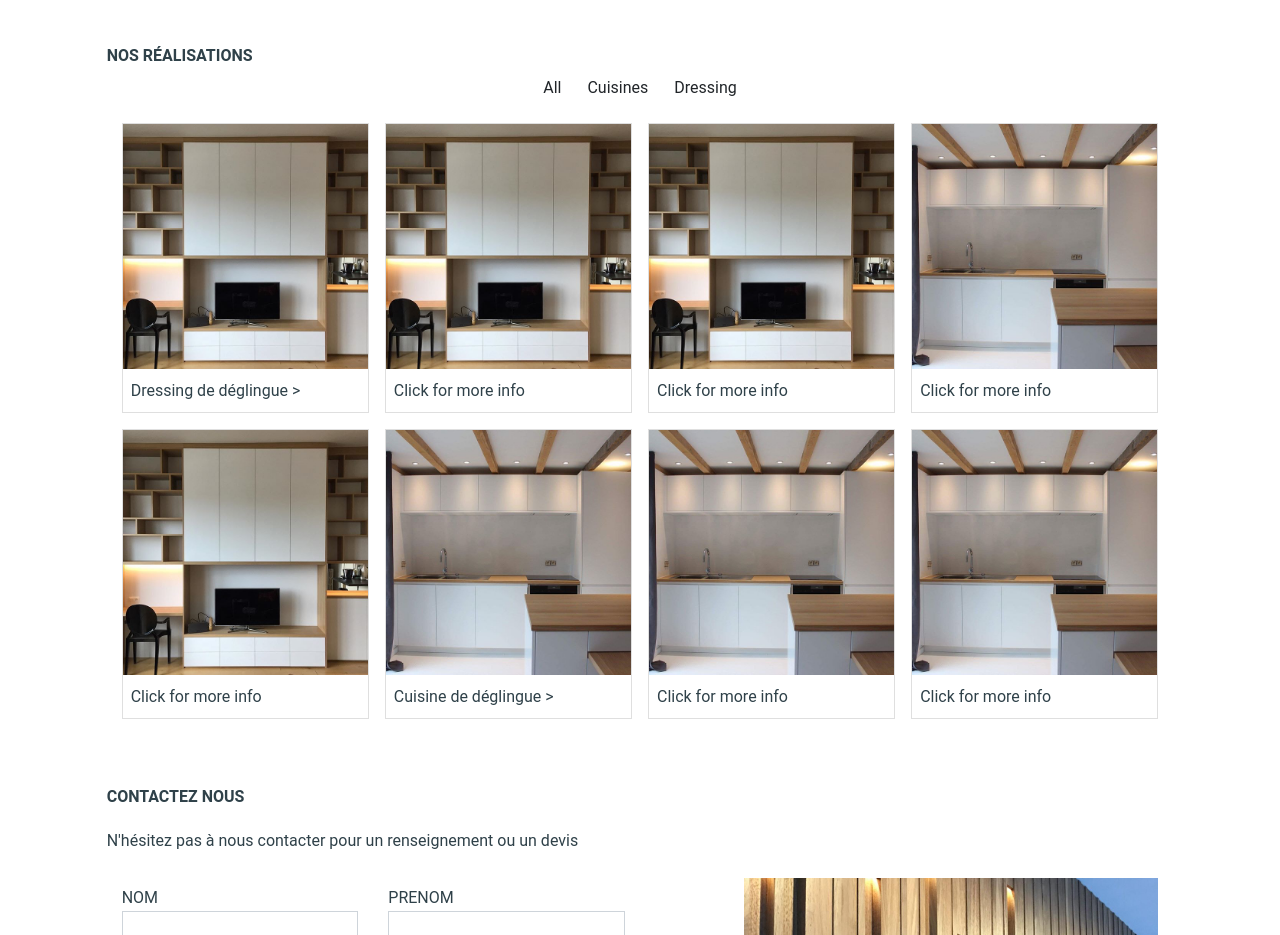
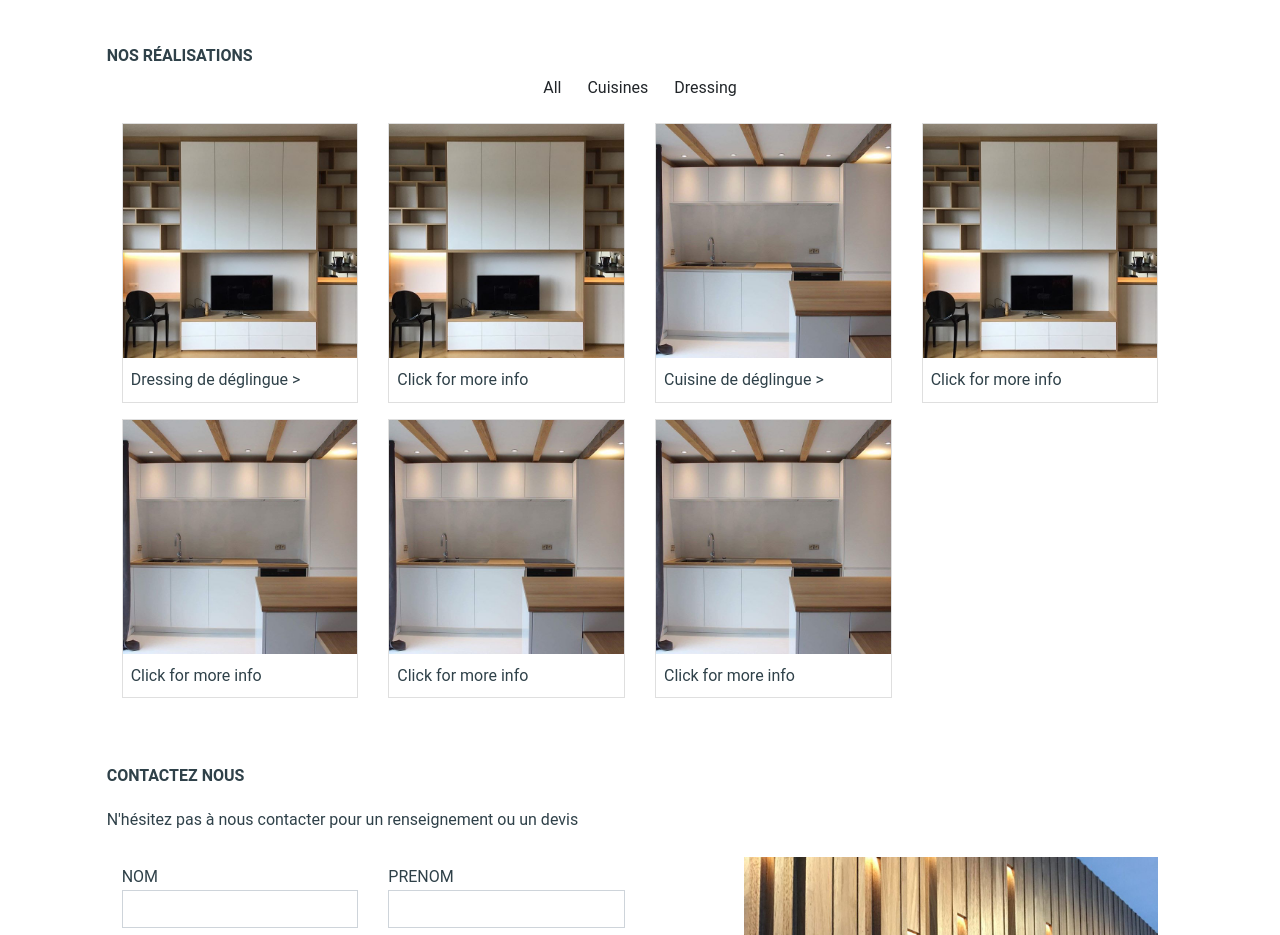
Before and after one commit to MCambie/m_bois, a plain HTML site: page index.html in a window 1280 px wide. Shown: the part 1180-2115 px from the top of the page. Drawn offline with nearby package versions, Linux system fonts and the light colour scheme.

Commit message:
everything ok normally

```diff
--- a/index.html
+++ b/index.html
@@ -112,8 +112,8 @@
           <!-- Grid row -->
 
           <!-- Grid row -->
-          <div class="gallery" id="gallery">
-            <div class="mb-3 pics animation all dressing" >
+          <div class="gallery row align-items-center" id="gallery">
+            <div class="col-lg-3 col-md-3 col-12 mb-3 pics animation all dressing" >
               <a data-toggle="modal" data-target="#modal">
                 <div class="card" >
                   <img class="card-img-top gallery-img img-fluid" src="img/62649967_345999072733673_967595419692788755_n.jpg" alt="Card image cap">
@@ -128,7 +128,20 @@
             <!-- Grid column -->
 
             <!-- Grid column -->
-            <div class="mb-3 pics animation all dressing" >
+            <!-- <div class="mb-3 pics animation all dressing" >
+              <a data-toggle="modal" data-target="#modal">
+                <div class="card" >
+                  <img class="card-img-top gallery-img img-fluid" src="img/62649967_345999072733673_967595419692788755_n.jpg" alt="Card image cap">
+                  <div class="card-body">
+                    <p class="card-text">Click for more info</p>
+                  </div>
+                </div>
+              </a>
+            </div> -->
+            <!-- Grid column -->
+
+            <!-- Grid column -->
+            <div class="col-lg-3 col-md-3 col-12 mb-3 pics animation all dressing" >
               <a data-toggle="modal" data-target="#modal">
                 <div class="card" >
                   <img class="card-img-top gallery-img img-fluid" src="img/62649967_345999072733673_967595419692788755_n.jpg" alt="Card image cap">
@@ -141,7 +154,20 @@
             <!-- Grid column -->
 
             <!-- Grid column -->
-            <div class="mb-3 pics animation all dressing" >
+            <div class="col-lg-3 col-md-3 col-12 mb-3 pics animation all cuisine" >
+              <a data-toggle="modal" data-target="#modal2">
+                <div class="card" >
+                  <img class="card-img-top gallery-img img-fluid" src="img/37982645_2171012886489331_1296296944695508992_n.jpg" alt="Card image cap">
+                  <div class="card-body">
+                    <p class="card-text">Cuisine de déglingue ></p>
+                  </div>
+                </div>
+              </a>
+            </div>
+            <!-- Grid column -->
+
+            <!-- Grid column -->
+            <div class="col-lg-3 col-md-3 col-12 mb-3 pics animation all dressing" >
               <a data-toggle="modal" data-target="#modal">
                 <div class="card" >
                   <img class="card-img-top gallery-img img-fluid" src="img/62649967_345999072733673_967595419692788755_n.jpg" alt="Card image cap">
@@ -154,33 +180,7 @@
             <!-- Grid column -->
 
             <!-- Grid column -->
-            <div class="mb-3 pics animation all cuisine" >
-              <a data-toggle="modal" data-target="#modal2">
-                <div class="card" >
-                  <img class="card-img-top gallery-img img-fluid" src="img/37982645_2171012886489331_1296296944695508992_n.jpg" alt="Card image cap">
-                  <div class="card-body">
-                    <p class="card-text">Cuisine de déglingue ></p>
-                  </div>
-                </div>
-              </a>
-            </div>
-            <!-- Grid column -->
-
-            <!-- Grid column -->
-            <div class="mb-3 pics animation all dressing" >
-              <a data-toggle="modal" data-target="#modal">
-                <div class="card" >
-                  <img class="card-img-top gallery-img img-fluid" src="img/62649967_345999072733673_967595419692788755_n.jpg" alt="Card image cap">
-                  <div class="card-body">
-                    <p class="card-text">Click for more info</p>
-                  </div>
-                </div>
-              </a>
-            </div>
-            <!-- Grid column -->
-
-            <!-- Grid column -->
-            <div class="mb-3 pics animation all cuisine" >
+            <div class="col-lg-3 col-md-3 col-12 mb-3 pics animation all cuisine" >
               <a data-toggle="modal" data-target="#modal2">
                 <div class="card" >
                   <img class="card-img-top gallery-img" src="img/37982645_2171012886489331_1296296944695508992_n.jpg" alt="Card image cap">
@@ -192,7 +192,7 @@
             </div>
             <!-- Grid column -->
             <!-- Grid column -->
-            <div class="mb-3 pics animation all cuisine" >
+            <div class="col-lg-3 col-md-3 col-12 mb-3 pics animation all cuisine" >
               <a data-toggle="modal" data-target="#modal2">
                 <div class="card" >
                   <img class="card-img-top gallery-img" src="img/37982645_2171012886489331_1296296944695508992_n.jpg" alt="Card image cap">
@@ -204,7 +204,7 @@
             </div>
             <!-- Grid column -->
             <!-- Grid column -->
-            <div class="mb-3 pics animation all cuisine" >
+            <div class="col-lg-3 col-md-3 col-12 mb-3 pics animation all cuisine" >
               <a data-toggle="modal" data-target="#modal2">
                 <div class="card" >
                   <img class="card-img-top gallery-img" src="img/37982645_2171012886489331_1296296944695508992_n.jpg" alt="Card image cap">
@@ -238,7 +238,7 @@
 
                         <div class="row align-items-center">
                           <div class="col-lg-5 col-md-5 col-12">
-                            <div id="carouselExampleControls" class="carousel slide" data-ride="carousel">
+                            <div id="carouselExampleControls" class="carousel slide" data-ride="carousel" data-wrap="false">
                               <div class="carousel-inner">
                                 <div class="carousel-item active">
                                   <img src="img/102396100_3056243801121680_1889708920130945164_n.jpg" class="d-block w-100" alt="...">
@@ -297,7 +297,7 @@
 
                         <div class="row align-items-center">
                           <div class="col-lg-5 col-md-5 col-12">
-                            <div id="carouselExampleControls2" class="carousel slide" data-ride="carousel">
+                            <div id="carouselExampleControls2" class="carousel slide" data-ride="carousel" data-wrap="false">
                               <div class="carousel-inner">
                                 <div class="carousel-item active">
                                   <img src="img/102396100_3056243801121680_1889708920130945164_n.jpg" class="d-block w-100" alt="...">
--- a/js/main.min.js
+++ b/js/main.min.js
@@ -1 +1 @@
-$(".enter_link").click(function(){$("#splashscreen").fadeOut(500),$("html,body").css("overflow","auto")});var btn=$("#button");if($(window).scroll(function(){$(window).scrollTop()>300?btn.addClass("show"):btn.removeClass("show")}),btn.on("click",function(l){l.preventDefault(),$("html, body").animate({scrollTop:0},"300")}),$(".navbar-nav>li>a").on("click",function(){$(".navbar-collapse").collapse("hide")}),$("body").css("padding-top",$(".main-nav").outerHeight()+"px"),$(".smart-scroll").length>0){var last_scroll_top=0;$(window).on("scroll",function(){scroll_top=$(this).scrollTop(),scroll_top<last_scroll_top?$(".smart-scroll").removeClass("scrolled-down").addClass("scrolled-up"):$(".smart-scroll").removeClass("scrolled-up").addClass("scrolled-down"),last_scroll_top=scroll_top})}$(function(){var l="";$(".filter").click(function(){l=$(this).attr("data-rel"),$("#gallery").fadeTo(100,.1),$("#gallery>div").not("."+l).fadeOut().removeClass("animation"),setTimeout(function(){$("."+l).fadeIn().addClass("animation"),$("#gallery").fadeTo(300,1)},300)})});
+$(".enter_link").click(function(){$("#splashscreen").fadeOut(500),$("html,body").css("overflow","auto")});var btn=$("#button");if($(window).scroll(function(){$(window).scrollTop()>300?btn.addClass("show"):btn.removeClass("show")}),btn.on("click",function(l){l.preventDefault(),$("html, body").animate({scrollTop:0},"300")}),$(".navbar-nav>li>a").on("click",function(){$(".navbar-collapse").collapse("hide")}),$("body").css("padding-top",$(".main-nav").outerHeight()+"px"),$(".smart-scroll").length>0){var last_scroll_top=0;$(window).on("scroll",function(){scroll_top=$(this).scrollTop(),scroll_top<last_scroll_top?$(".smart-scroll").removeClass("scrolled-down").addClass("scrolled-up"):$(".smart-scroll").removeClass("scrolled-up").addClass("scrolled-down"),last_scroll_top=scroll_top})}$(function(){let l="";$(".filter").click(function(){l=$(this).attr("data-rel"),$("#gallery").fadeTo(100,.1),$("#gallery>div").not("."+l).fadeOut().removeClass("animation"),setTimeout(function(){$("."+l).fadeIn().addClass("animation"),$("#gallery").fadeTo(300,1)},300)})});
```
Also changed, not shown: css/style.min.css.
